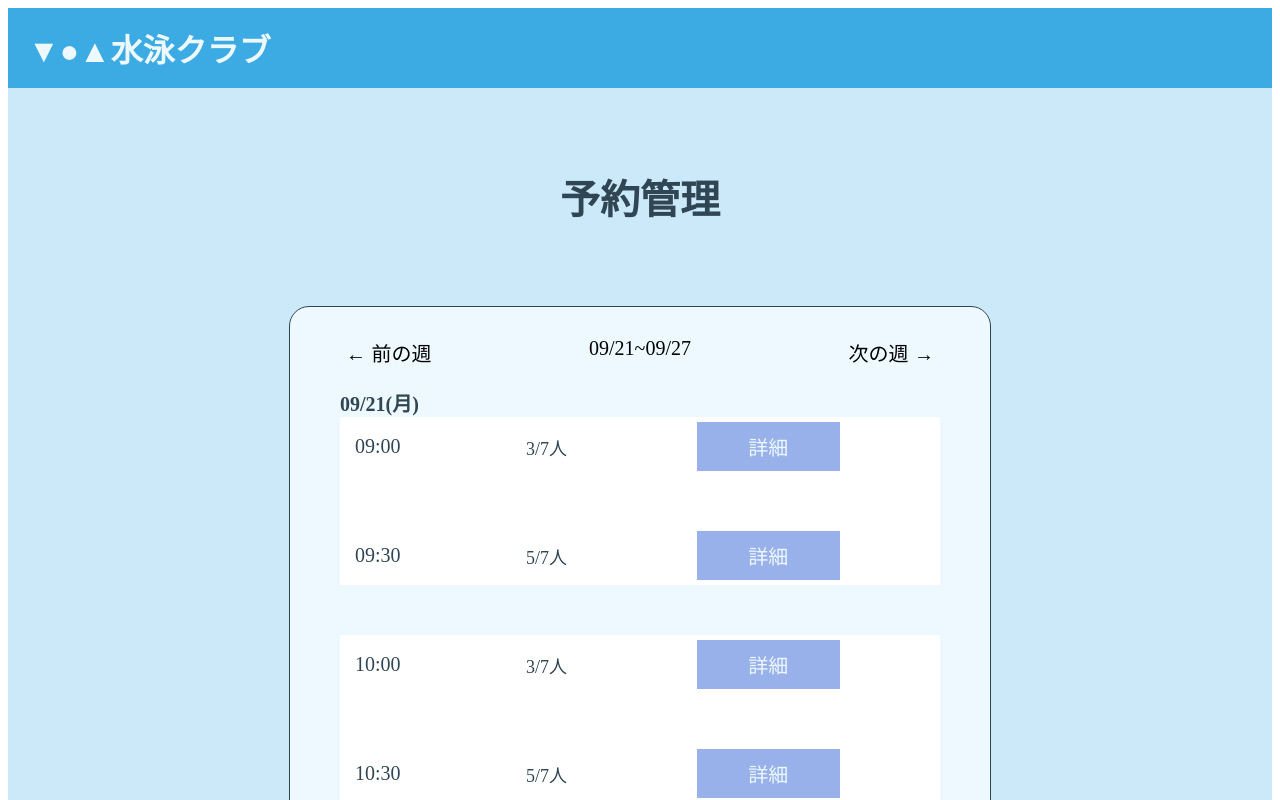
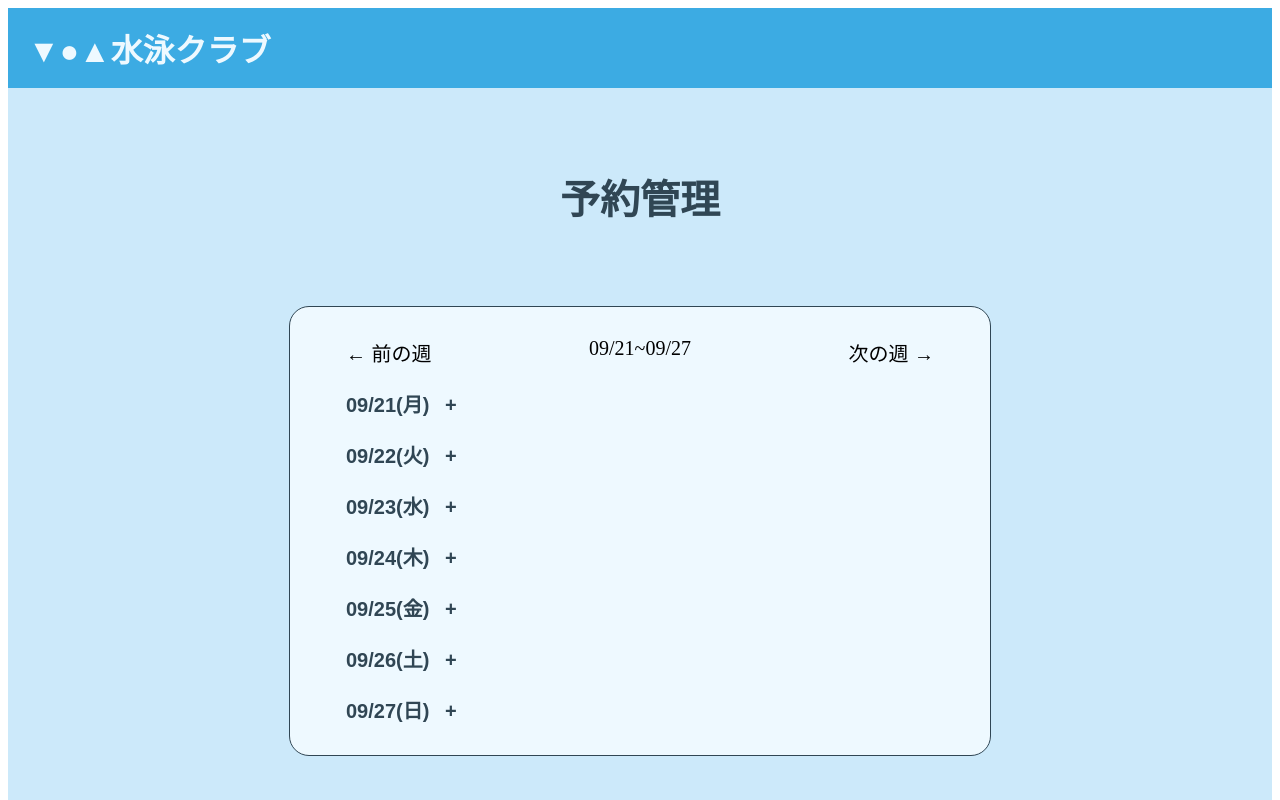
Before and after one commit to hirata784/laravel-swimming-reservation-app, a Nuxt app in the folder frontend/: page /admin/reservations in a window 1280 px wide. Shown: the top 800 px of the page. Built offline with nearby package versions, Linux system fonts and the light colour scheme; no server answers.

Commit message:
feat：管理者予約管理画面に日付トグルを追加
日付ごとに予約時間の表示を開閉できるように変更

```diff
--- a/frontend/app/pages/admin/reservations.vue
+++ b/frontend/app/pages/admin/reservations.vue
@@ -9,11 +9,17 @@
                     <button class="week-btn">次の週 →</button>
                 </div>
                 <div v-for="i in 7">
-                    <p class="date">
-                        {{ formatDate(dates[i - 1]) }}({{ days[i - 1] }})
-                    </p>
+                    <div class="date-toggle">
+                        <!-- トグル表示 -->
+                        <button class="date" @click="toggle(i - 1)">
+                            {{ formatDate(dates[i - 1]) }}({{ days[i - 1] }})
+                            <span class="toggle">{{
+                                isOpen[i - 1] === true ? "-" : "+"
+                            }}</span>
+                        </button>
+                    </div>
                     <div v-for="j in 10" class="group">
-                        <div class="item-group">
+                        <div v-if="isOpen[i - 1]" class="item-group">
                             <p class="time">
                                 {{ (j + 8).toString().padStart(2, "0") }}:00
                             </p>
@@ -22,7 +28,7 @@
                                 詳細
                             </button>
                         </div>
-                        <div class="item-group">
+                        <div v-if="isOpen[i - 1]" class="item-group">
                             <p class="time">
                                 {{ (j + 8).toString().padStart(2, "0") }}:30
                             </p>
@@ -60,6 +66,8 @@ const dates = ref([]);
 const days = ref([]);
 // 曜日のテキスト
 const weekday = ["日", "月", "火", "水", "木", "金", "土"];
+// トグル開閉用フラグ
+const isOpen = ref([]);
 
 definePageMeta({
     layout: "admin", // 管理者用のヘッダーを表示
@@ -79,6 +87,8 @@ for (let i = 0; i < 7; i++) {
     dates.value.push(`${y}-${m}-${day}`);
     // 曜日を取得
     days.value.push(weekday[d.getDay()]);
+    // トグルのフラグを全て閉じるに設定
+    isOpen.value.push(false);
 }
 
 // 月日フォーマット変更(例：09/21)
@@ -93,6 +103,16 @@ const formatDate = (dateString) => {
     const dd = String(d.getDate()).padStart(2, "0");
 
     return `${mm}/${dd}`;
+};
+
+// クリックしたトグルを開く(開いているトグルの場合、閉じる)
+const toggle = (i) => {
+    if (!isOpen.value[i]) {
+        // 全てfalseに変更
+        isOpen.value.fill(false);
+    }
+    // クリックされた日付だけ開く
+    isOpen.value[i] = !isOpen.value[i];
 };
 </script>
 
@@ -141,12 +161,29 @@ p {
     font-size: 20px;
 }
 
+.date-toggle {
+    display: flex;
+    flex-direction: row;
+}
+
 .date {
     font-size: 20px;
     font-weight: bold;
     color: #304654;
     text-align: left;
     margin-top: 20px;
+    width: 100%;
+    border: none;
+    background-color: #eef9ff;
+    cursor: pointer;
+}
+
+.date:hover {
+    background-color: #e1f4fd;
+}
+
+.toggle {
+    margin-left: 10px;
 }
 
 .group {
```
